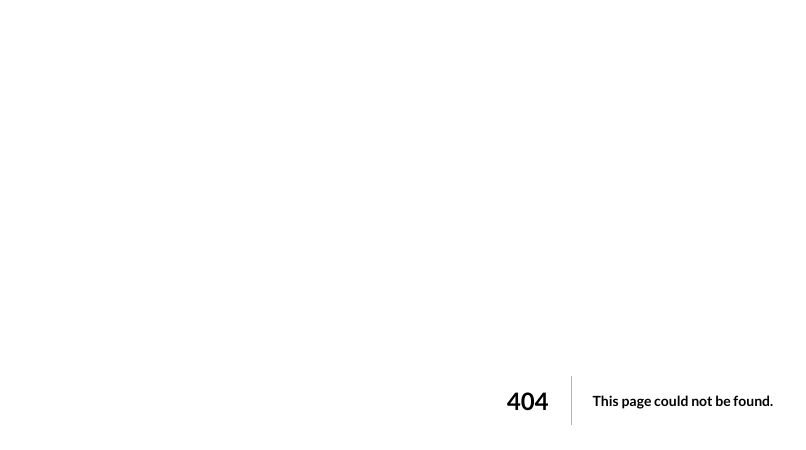
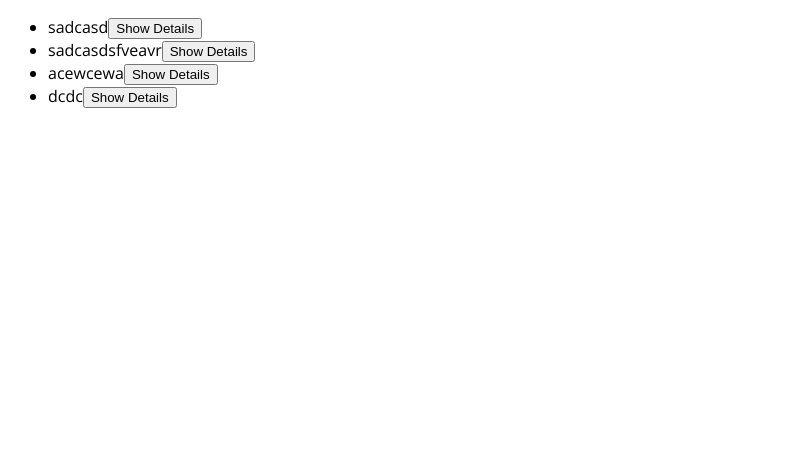
Before and after one commit to MikitaAleksandrovich/nextjs-course, a Next.js app: page /feedback in a window 1280 px wide. Before the commit this address had no page. Shown: the top 450 px of the page, without its empty margins (0-806 px from the left). Built offline with nearby package versions, Linux system fonts and the light colour scheme.

Commit message:
Add more api handlers and dynamic ones

```diff
--- a/data/feedback.json
+++ b/data/feedback.json
@@ -1 +1 @@
-[{"id":"2024-01-11T13:51:28.193Z","email":"test@test.com","text":"sadcasd"},{"id":"2024-01-11T13:52:55.565Z","email":"test@test.com","text":"sadcasdsfveavr"}]
+[{"id":"2024-01-11T13:51:28.193Z","email":"test@test.com","text":"sadcasd"},{"id":"2024-01-11T13:52:55.565Z","email":"test@test.com","text":"sadcasdsfveavr"},{"id":"2024-01-15T15:42:38.025Z","email":"test@test.com","text":"acewcewa"},{"id":"2024-01-15T16:43:06.186Z","email":"dustin_dollin_93@mail.ru","text":"dcdc"}]
--- /dev/null
+++ b/pages/api/feedback/[feedbackId].js
@@ -0,0 +1,11 @@
+import { extractFeedback, buildFeedbackPath } from ".";
+
+const handler = (req, res) => {
+  const feedbackId = req.query.feedbackId;
+  const filePath = buildFeedbackPath();
+  const feedbackData = extractFeedback(filePath);
+  const selectedFeedback = feedbackData.find((item) => item.id === feedbackId);
+  res.status(200).json({ feedback: selectedFeedback });
+};
+
+export default handler;
--- a/pages/api/feedback.js
+++ b/pages/api/feedback/index.js
@@ -1,5 +1,16 @@
 import fs from "fs";
 import path from "path";
+
+export const buildFeedbackPath = () => {
+  return path.join(process.cwd(), "data", "feedback.json");
+};
+
+export const extractFeedback = (filePath) => {
+  const fileData = fs.readFileSync(filePath);
+  const data = JSON.parse(fileData);
+
+  return data;
+};
 
 const handler = (req, res) => {
   if (req.method === "POST") {
@@ -13,14 +24,15 @@ const handler = (req, res) => {
     };
 
     // store data in a db or in a file
-    const filePath = path.join(process.cwd(), "data", "feedback.json");
-    const fileData = fs.readFileSync(filePath);
-    const data = JSON.parse(fileData);
+    const filePath = buildFeedbackPath();
+    const data = extractFeedback(filePath);
     data.push(newFeedback);
     fs.writeFileSync(filePath, JSON.stringify(data));
     res.status(201).json({ message: "Success", feedback: newFeedback });
   } else {
-    res.status(200).json({ message: "This works!" });
+    const filePath = buildFeedbackPath();
+    const data = extractFeedback(filePath);
+    res.status(200).json({ feedback: data });
   }
 };
 
--- /dev/null
+++ b/pages/feedback/index.js
@@ -0,0 +1,40 @@
+import { useState } from "react";
+import { buildFeedbackPath, extractFeedback } from "../api/feedback";
+
+const FeedbackPage = (props) => {
+  const [feedbackData, setFeedbackData] = useState([]);
+  const loadFeedbackHandler = (id) => {
+    console.log("fetched");
+    fetch(`/api/feedback/${id}`)
+      .then((response) => response.json())
+      .then((data) => setFeedbackData(data.feedback));
+  };
+  return (
+    <>
+      {feedbackData && <p>{feedbackData.email}</p>}
+      <ul>
+        {props.feedbackItems.map((item) => (
+          <li key={item.id}>
+            {item.text}
+            <button onClick={() => loadFeedbackHandler(item.id)}>
+              Show Details
+            </button>
+          </li>
+        ))}
+      </ul>
+    </>
+  );
+};
+
+export const getStaticProps = async () => {
+  const filePath = buildFeedbackPath();
+  const data = extractFeedback(filePath);
+
+  return {
+    props: {
+      feedbackItems: data,
+    },
+  };
+};
+
+export default FeedbackPage;
```
Also changed, not shown: pages/index.js (+13 -1 lines).
